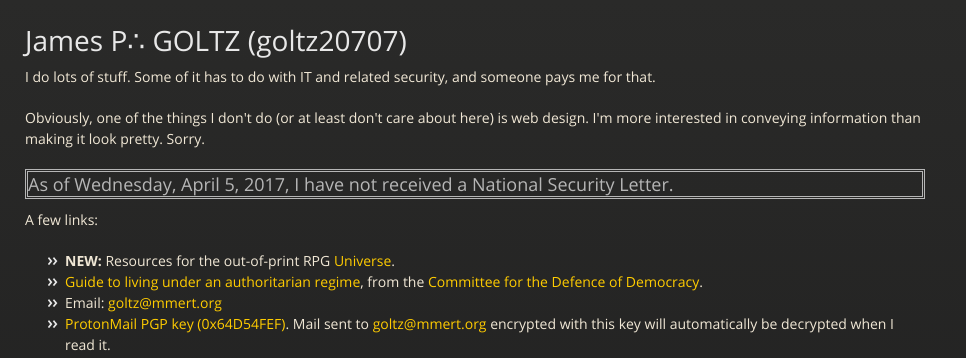
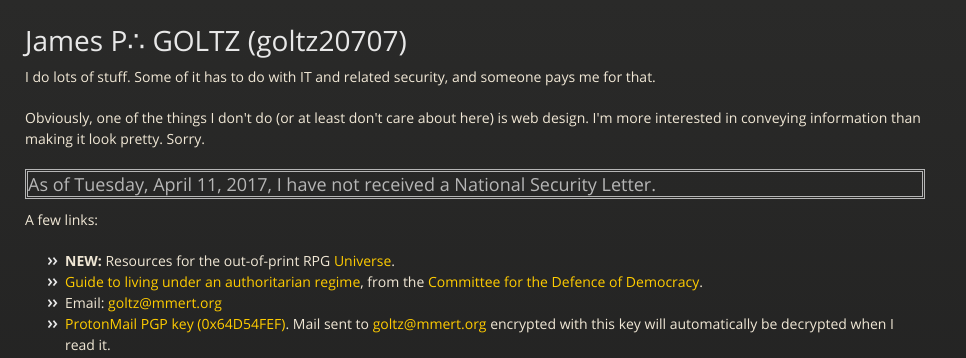
Before and after one commit to goltz20707/goltz20707.github.io, a Jekyll site: the page built from index.html, in a window 1280 px wide. Shown: the top 358 px of the page, without its empty margins (0-966 px from the left). Built offline with Jekyll 4.4.1, drawn with Linux system fonts in a browser that asks for light colours.

Commit message:
Update nsl.html

```diff
--- a/_includes/nsl.html
+++ b/_includes/nsl.html
@@ -4,6 +4,6 @@ date '+%A, %B %e, %Y,'
 
 <h3 style="border: double">As of
 
-Wednesday, April  5, 2017,
+Tuesday, April 11, 2017,
 
 I have not received a National Security Letter.</h3>
```
